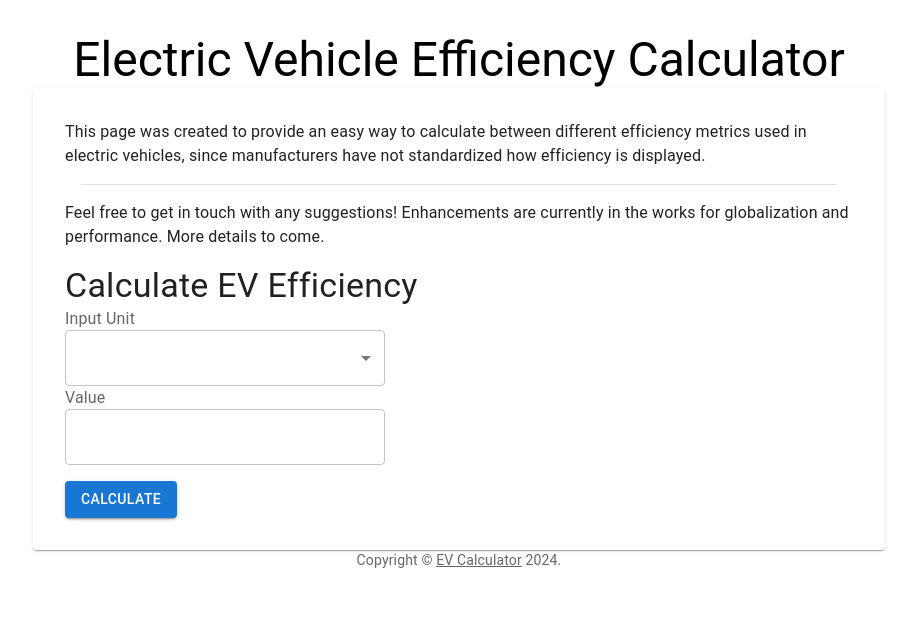
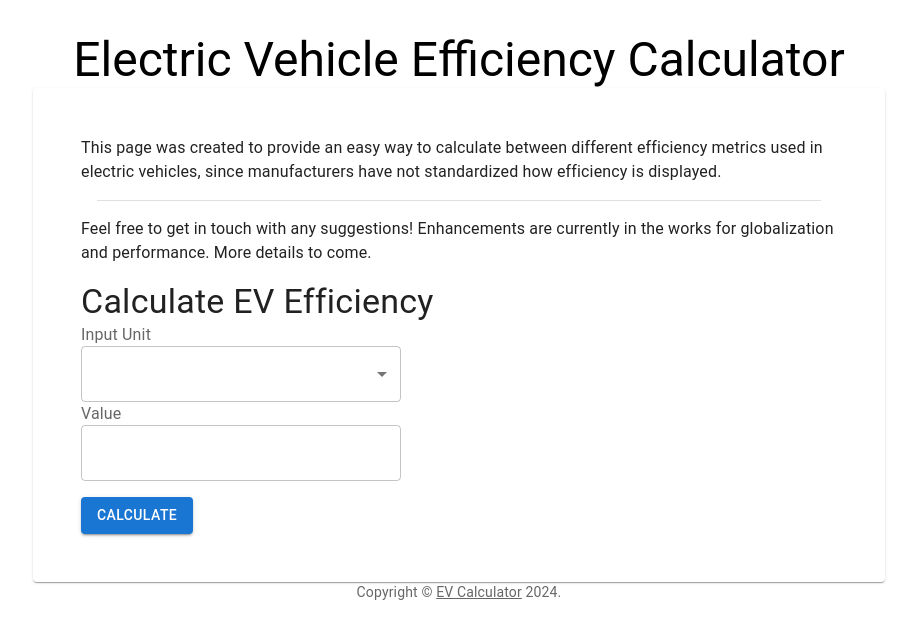
Before and after one commit to nwbanks3391/ev-calculator, a React (Create React App) app: page / in a window 1280 px wide. Shown: the top 638 px of the page, without its empty margins (181-1098 px from the left). Built offline with nearby package versions, Linux system fonts and the light colour scheme.

Commit message:
Changed padding

```diff
--- a/src/components/Layout.tsx
+++ b/src/components/Layout.tsx
@@ -16,7 +16,7 @@ const Layout = () => {
               Electric Vehicle Efficiency Calculator
             </Typography>
           </Box>
-          <Paper sx={{ padding: "2rem" }}>
+          <Paper sx={{ padding: "3rem" }}>
             <Typography>
               This page was created to provide an easy way to calculate between
               different efficiency metrics used in electric vehicles, since
```
